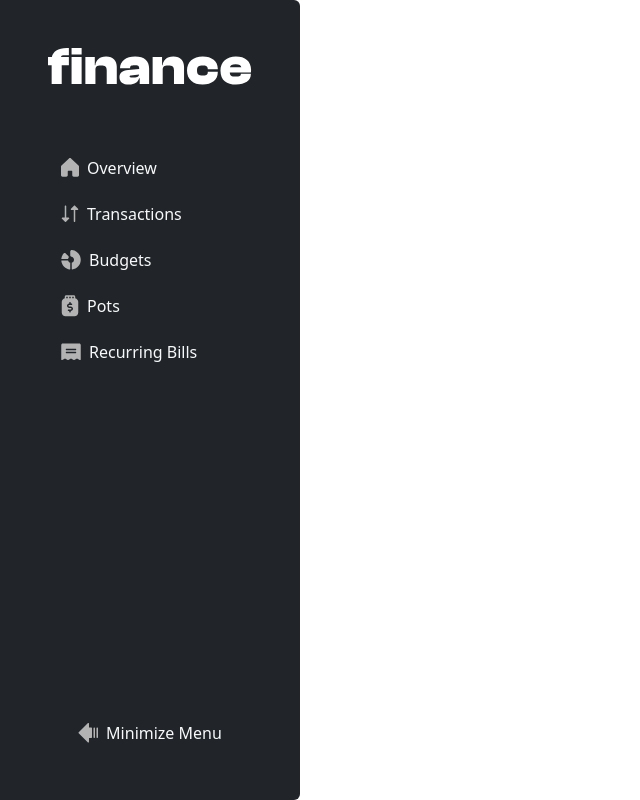
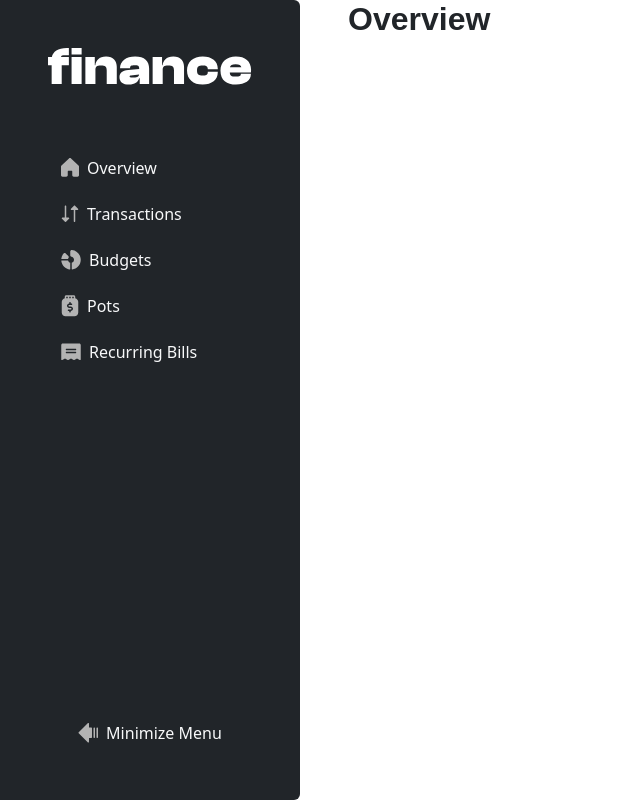
Before and after one commit to abdalsimam1-sketch/personal-finance-app, a React (Vite) app: page / in a window 1280 px wide. Shown: the whole page, without its empty margins (0-640 px from the left). Built offline with nearby package versions, Linux system fonts and the light colour scheme.

Commit message:
add : a title component to be used in all pages and place it in our layout page and also make our layout page flex so the sidebar and the main content can be shown side by side

```diff
--- a/src/components/Layout/Layout.jsx
+++ b/src/components/Layout/Layout.jsx
@@ -1,6 +1,8 @@
 import { useState } from "react";
 import { Sidebar } from "./Sidebar";
 import { MobileNav } from "./MobileNav";
+import { Title } from "../UI/Title";
+
 export const Layout = () => {
   const [menuIsOpen, setMenuIsOpen] = useState(true);
   const toggleMenu = () => {
@@ -8,7 +10,7 @@ export const Layout = () => {
   };
 
   return (
-    <main className="">
+    <main className="d-flex gap-5">
       <section>
         <div className="d-none d-lg-flex">
           <Sidebar menuIsOpen={menuIsOpen} toggleMenu={toggleMenu}></Sidebar>
@@ -17,7 +19,10 @@ export const Layout = () => {
           <MobileNav></MobileNav>
         </div>
       </section>
-      <section></section>
+
+      <section className="text-dark">
+        <Title children="Overview"></Title>
+      </section>
     </main>
   );
 };
--- /dev/null
+++ b/src/components/UI/Title.jsx
@@ -0,0 +1,9 @@
+import React from "react";
+
+export const Title = ({ children }) => {
+  return (
+    <div>
+      <h1 className="text-preset-1">{children}</h1>
+    </div>
+  );
+};
```
